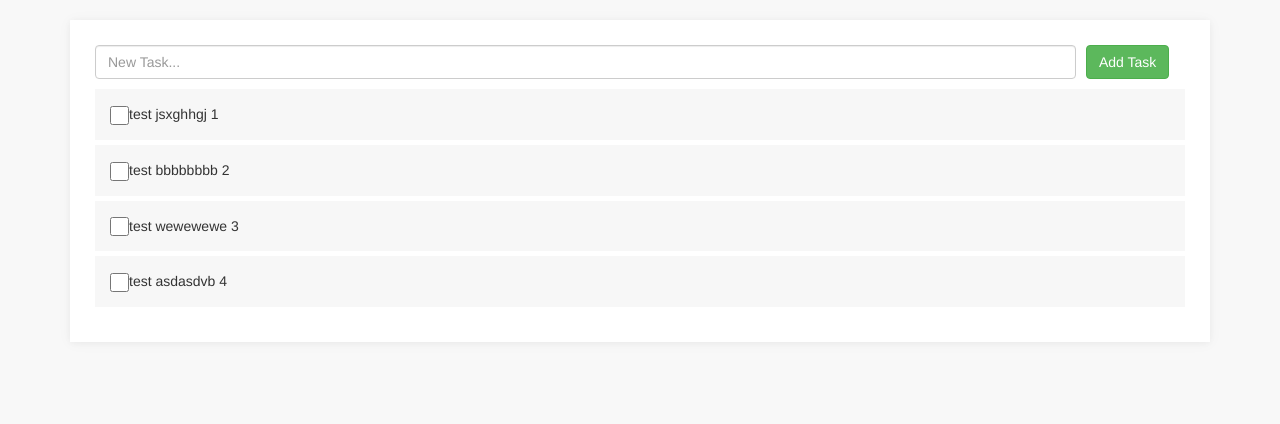
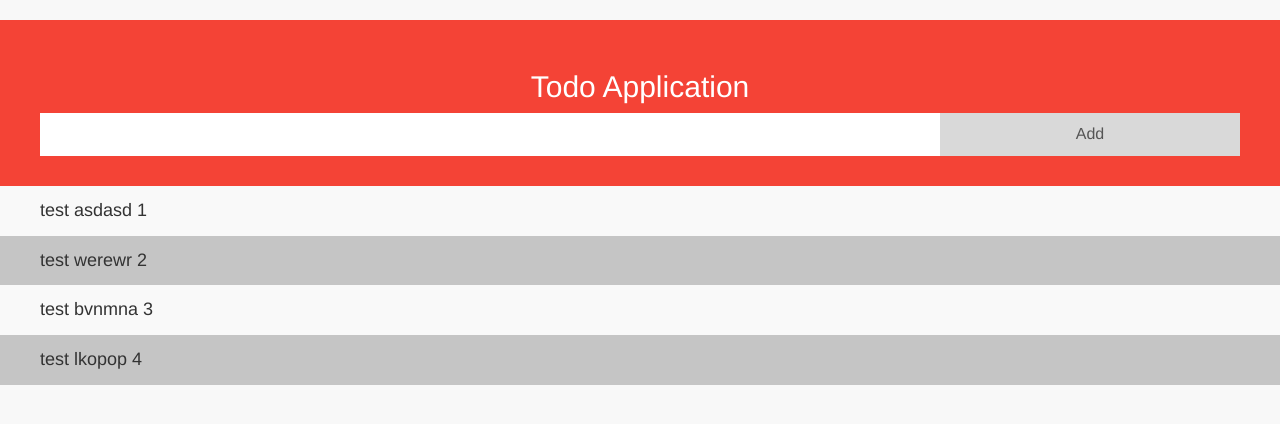
Before and after one commit to sajjadnazari/ReactApp, a React (Create React App) app: page / in a window 1280 px wide. Shown: the top 424 px of the page. Built offline with nearby package versions, Linux system fonts and the light colour scheme.

Commit message:
Add new Todo with items

```diff
--- a/src/App.css
+++ b/src/App.css
@@ -1,107 +1,113 @@
-body{
-    margin-top:20px;
-    background: #f8f8f8;
+body {
+  margin-top: 20px;
+  background: #f8f8f8;
+}
+ul {
+  margin: 0;
+  padding: 0;
 }
 
-.todo-nav {
-    margin-top: 10px
+/* Style the list items */
+ul li {
+  cursor: pointer;
+  position: relative;
+  padding: 12px 8px 12px 40px;
+  list-style-type: none;
+  background: rgb(197, 197, 197);
+  font-size: 18px;
+  transition: 0.2s;
+
+  /* make the list items unselectable */
+  -webkit-user-select: none;
+  -moz-user-select: none;
+  -ms-user-select: none;
+  user-select: none;
 }
 
-.todo-list {
-    margin: 10px 0
+/* Set all odd list items to a different color (zebra-stripes) */
+ul li:nth-child(odd) {
+  background: #f9f9f9;
 }
 
-.todo-list .todo-item {
-    padding: 15px;
-    margin: 5px 0;
-    border-radius: 0;
-    background: #f7f7f7
+/* Darker background-color on hover */
+ul li:hover {
+  background: #ddd;
 }
 
-.add-task{
-    float: left;
-    width: 90%;
-    margin-right: 10px;
+/* When clicked on, add a background color and strike out text */
+ul li.checked {
+  background: #888;
+  color: #fff;
+  text-decoration: line-through;
 }
 
-.todo-list.only-active .todo-item.complete {
-    display: none
+/* Add a "checked" mark when clicked on */
+ul li.checked::before {
+  content: "";
+  position: absolute;
+  border-color: #fff;
+  border-style: solid;
+  border-width: 0 2px 2px 0;
+  top: 10px;
+  left: 16px;
+  transform: rotate(45deg);
+  height: 15px;
+  width: 7px;
 }
 
-.todo-list.only-active .todo-item:not(.complete) {
-    display: block
+/* Style the close button */
+.close {
+  position: absolute;
+  right: 0;
+  top: 0;
+  padding: 12px 16px 12px 16px;
 }
 
-.todo-list.only-complete .todo-item:not(.complete) {
-    display: none
+.close:hover {
+  background-color: #f44336;
+  color: white;
 }
 
-.todo-list.only-complete .todo-item.complete {
-    display: block
+/* Style the header */
+.header {
+  background-color: #f44336;
+  padding: 30px 40px;
+  color: white;
+  text-align: center;
 }
 
-.todo-list .todo-item.complete span {
-    text-decoration: line-through
+/* Clear floats after the header */
+.header:after {
+  content: "";
+  display: table;
+  clear: both;
 }
 
-.remove-todo-item {
-    color: #ccc;
-    visibility: hidden
+/* Style the input */
+input {
+  margin: 0;
+  border: none;
+  border-radius: 0;
+  width: 75%;
+  padding: 10px;
+  float: left;
+  font-size: 16px;
 }
 
-.remove-todo-item:hover {
-    color: #5f5f5f
+/* Style the "Add" button */
+.addBtn {
+  padding: 10px;
+  width: 25%;
+  background: #d9d9d9;
+  color: #555;
+  float: left;
+  text-align: center;
+  font-size: 16px;
+  cursor: pointer;
+  transition: 0.3s;
+  border-radius: 0;
 }
 
-.todo-item:hover .remove-todo-item {
-    visibility: visible
+.addBtn:hover {
+  background-color: #bbb;
 }
-
-div.checker {
-    width: 18px;
-    height: 18px
-}
-
-div.checker input,
-div.checker span {
-    width: 18px;
-    height: 18px
-}
-
-div.checker span {
-    display: -moz-inline-box;
-    display: inline-block;
-    zoom: 1;
-    text-align: center;
-    background-position: 0 -260px;
-}
-
-div.checker, div.checker input, div.checker span {
-    width: 19px;
-    height: 19px;
-}
-
-div.checker, div.radio, div.uploader {
-    position: relative;
-}
-
-div.button, div.button *, div.checker, div.checker *, div.radio, div.radio *, div.selector, div.selector *, div.uploader, div.uploader * {
-    margin: 0;
-    padding: 0;
-}
-
-div.button, div.checker, div.radio, div.selector, div.uploader {
-    display: -moz-inline-box;
-    display: inline-block;
-    zoom: 1;
-    vertical-align: middle;
-}
-
-.card {
-    padding: 25px;
-    margin-bottom: 20px;
-    border: initial;
-    background: #fff;
-    border-radius: calc(.15rem - 1px);
-    box-shadow: 0 1px 15px rgba(0,0,0,0.04), 0 1px 6px rgba(0,0,0,0.04);
-}
--- a/src/Components/AddTodo.jsx
+++ /dev/null
@@ -1,40 +0,0 @@
-import React, { Component } from "react";
-
-export default class AddTodo extends Component {
-  constructor(props) {
-    super(props);
-
-    this.state = {
-      inputText: "",
-    };
-
-    this.onChangeInput = this.onChangeInput.bind(this);
-    this.onClickSubmit = this.onClickSubmit.bind(this);
-  }
-
-  onChangeInput(event) {
-    this.setState({
-      inputText: event.target.value,
-    });
-  }
-
-  onClickSubmit() {
-    this.props.handleSubmit(this.state.inputText);
-  }
-
-  render() {
-    return (
-      <div action="">
-        <input
-          type="text"
-          className="form-control add-task"
-          onChange={this.onChangeInput}
-          placeholder="New Task..."
-        />
-        <button onClick={this.onClickSubmit} className="btn btn-success">
-          Add Task
-        </button>
-      </div>
-    );
-  }
-}
--- /dev/null
+++ b/src/Components/Header.jsx
@@ -0,0 +1,36 @@
+import React, { Component } from "react";
+
+class Header extends Component {
+  constructor(props) {
+    super(props);
+
+    this.state = {
+      inputText: "",
+    };
+
+    this.onChangeHandler = this.onChangeHandler.bind(this);
+    this.onSubmitHandler = this.onSubmitHandler.bind(this);
+  }
+
+  onChangeHandler(event) {
+    this.setState({ inputText: event.target.value });
+  }
+
+  onSubmitHandler() {
+    this.props.onSubmitHandler(this.state.inputText);
+  }
+
+  render() {
+    return (
+      <div className="header">
+        <h2>{this.props.headerTitle}</h2>
+        <input onChange={this.onChangeHandler} type="text" />
+        <span onClick={this.onSubmitHandler} className="addBtn">
+          Add
+        </span>
+      </div>
+    );
+  }
+}
+
+export default Header;
--- a/src/Components/Todo.jsx
+++ b/src/Components/Todo.jsx
@@ -1,28 +1,29 @@
-import React, { Component, Fragment } from "react";
+import React, { Fragment, PureComponent } from "react";
 import TodoList from "./TodoList";
-import AddTodo from "./AddTodo";
+import Header from "./Header";
 
-class Todo extends Component {
+class Todo extends PureComponent {
   constructor(props) {
     super(props);
 
     this.state = {
       todos: [
-        { id: 1, title: "test jsxghhgj 1 " },
-        { id: 2, title: "test bbbbbbbb 2 " },
-        { id: 3, title: "test wewewewe 3 " },
-        { id: 4, title: "test asdasdvb 4 " },
+        { id: 1, title: "test asdasd 1" },
+        { id: 2, title: "test werewr 2" },
+        { id: 3, title: "test bvnmna 3" },
+        { id: 4, title: "test lkopop 4" },
       ],
+      headerTitle: "Todo Application",
     };
 
-    this.handleSubmit = this.handleSubmit.bind(this);
+    this.onSubmit = this.onSubmit.bind(this);
   }
 
-  handleSubmit(title) {
+  onSubmit(title) {
     this.setState((state) => {
       return {
         ...state,
-        todos: [...state.todos, { id: Math.random(4, 200), title: title }],
+        todos: [...state.todos, { id: Math.random(5, 20), title: title }],
       };
     });
   }
@@ -30,18 +31,11 @@ class Todo extends Component {
   render() {
     return (
       <Fragment>
-        <div className="container">
-          <div className="row">
-            <div className="col-md-12">
-              <div className="card card-white">
-                <div className="card-body">
-                  <AddTodo handleSubmit={this.handleSubmit} />
-                  <TodoList todos={this.state.todos} />
-                </div>
-              </div>
-            </div>
-          </div>
-        </div>
+        <Header
+          headerTitle={this.state.headerTitle}
+          onSubmitHandler={this.onSubmit}
+        />
+        <TodoList todos={this.state.todos} />
       </Fragment>
     );
   }
--- a/src/Components/TodoItem.jsx
+++ b/src/Components/TodoItem.jsx
@@ -1,15 +1,5 @@
 import React from "react";
 
 export default function TodoItem(props) {
-  return (
-    <div className="todo-item">
-      <div className="checker">
-        <span className="">
-          <input type="checkbox" />
-        </span>
-      </div>
-      <span>{props.title}</span>
-      <i className="icon-close"></i>
-    </div>
-  );
+  return <li>{props.title}</li>;
 }
--- a/src/Components/TodoList.jsx
+++ b/src/Components/TodoList.jsx
@@ -1,13 +1,11 @@
 import React from "react";
-
 import TodoItem from "./TodoItem";
-
-function TodoList(props) {
+const TodoList = (props) => {
   const todoItems = props.todos.map((todo) => {
     return <TodoItem title={todo.title} key={todo.id} />;
   });
 
-  return <div className="todo-list">{todoItems}</div>;
-}
+  return <ul>{todoItems}</ul>;
+};
 
 export default TodoList;
```
Also changed, not shown: src/App.js (+5 -8 lines).
